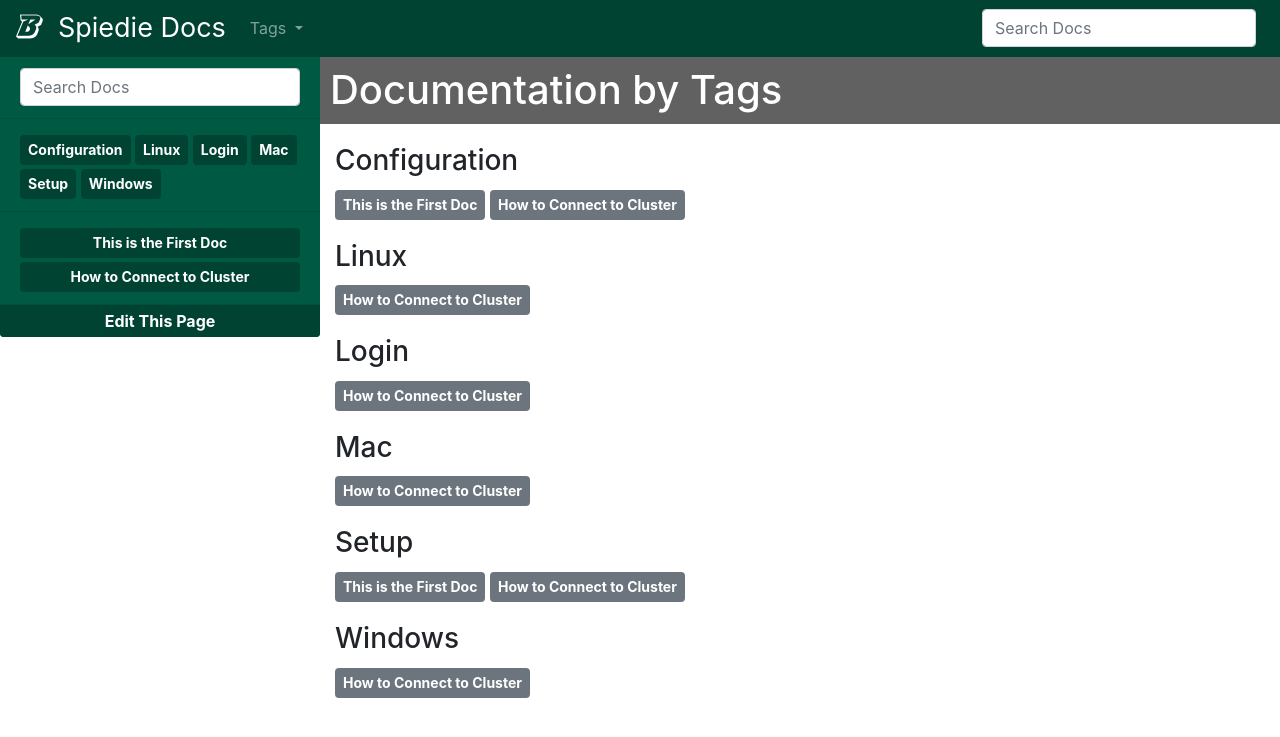
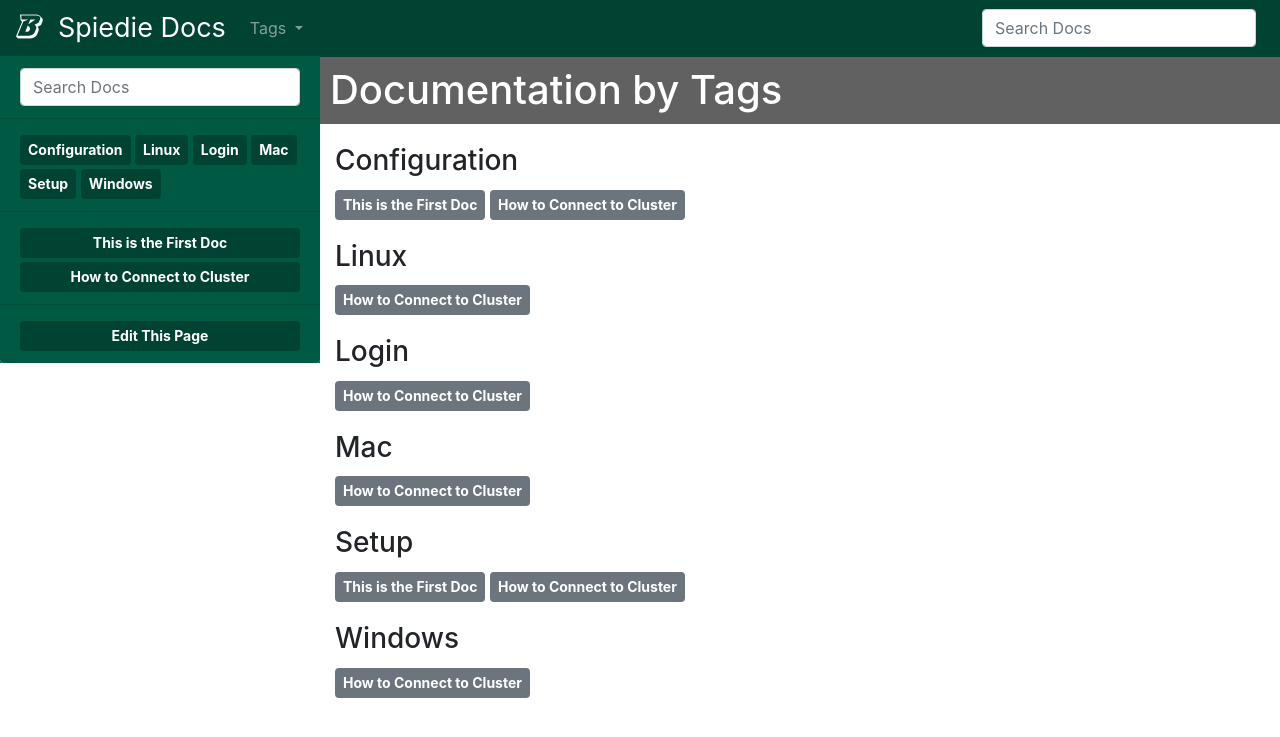
Before and after one commit to pavalenta/SpiedieDocs, a Jekyll site: the page built from docs/tags.html, in a window 1280 px wide. Shown: the top 737 px of the page. Built offline with Jekyll 4.4.1, drawn with Linux system fonts in a browser that asks for light colours.

Commit message:
Full Green Bar (Left)

```diff
--- a/docs/_layouts/default.html
+++ b/docs/_layouts/default.html
@@ -73,7 +73,7 @@
 
     <div class="container-fluid" style="margin-top:56px;">
       <div class="row">
-        <div class="col-md-4 col-lg-3 d-none d-md-block" style="padding:0px;">
+        <div class="fixed-top col-md-4 col-lg-3 d-none d-md-block" style="padding:0px;margin-top:56px;background:rgb(0,90,67);">
           <div class="card" style="border:0px;">
             <div class="card-header" style="background-color:rgb(0,90,67);border-radius:0px;">
               <form>
@@ -98,15 +98,15 @@
                 {% endif %}
                 {% endfor %}
               </li>
-              <li class="list-group-item" style="padding:0px;background:rgb(0,90,67);">
-                <a class="badge badge-info" href="https://github.com/BinghamtonUniversity/SpiedieDocs/edit/master/docs/{{ page.path }}" style="width:100%;font-size:16px;border-top-left-radius:0;border-top-right-radius:0;background-color:#004333;margin:0px;">
+              <li class="list-group-item" style="background:rgb(0,90,67);">
+                <a class="badge badge-primary" href="https://github.com/BinghamtonUniversity/SpiedieDocs/edit/master/docs/{{ page.path }}" style="width:100%;">
                   Edit This Page
                 </a>
               </li>
             </ul>
           </div>
         </div>
-        <div class="col-md-8 col-lg-9">
+        <div class="offset-md-4 offset-lg-3 col-md-8 col-lg-9">
           <h1 style="padding: 10px;background: #0000009e;margin: 0px -15px 10px -15px;color: white;">{% if page.title == blank %} {{ page.name }} {% else %} {{ page.title }} {% endif %}</h1>
           {% if page.images | pop != blank and page.images | pop != "" %}
           <div style="float:right;padding:20px 0px 0px 20px;width:320px;" class="d-none d-lg-block">
```
